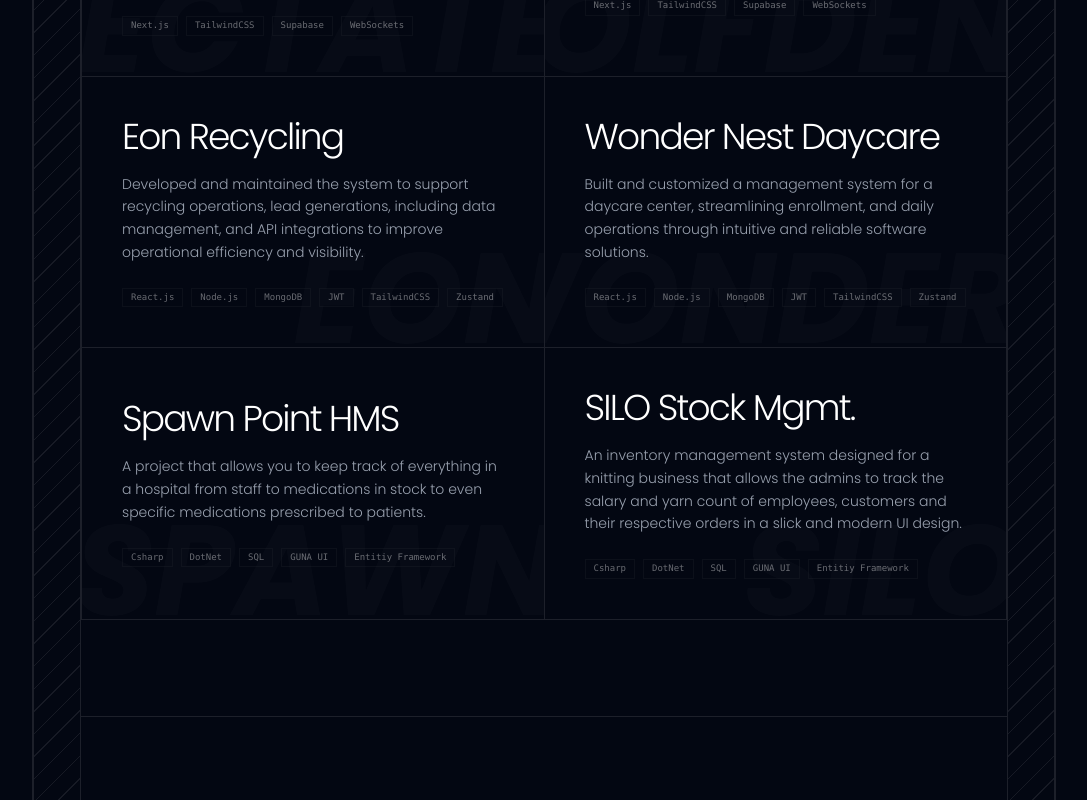
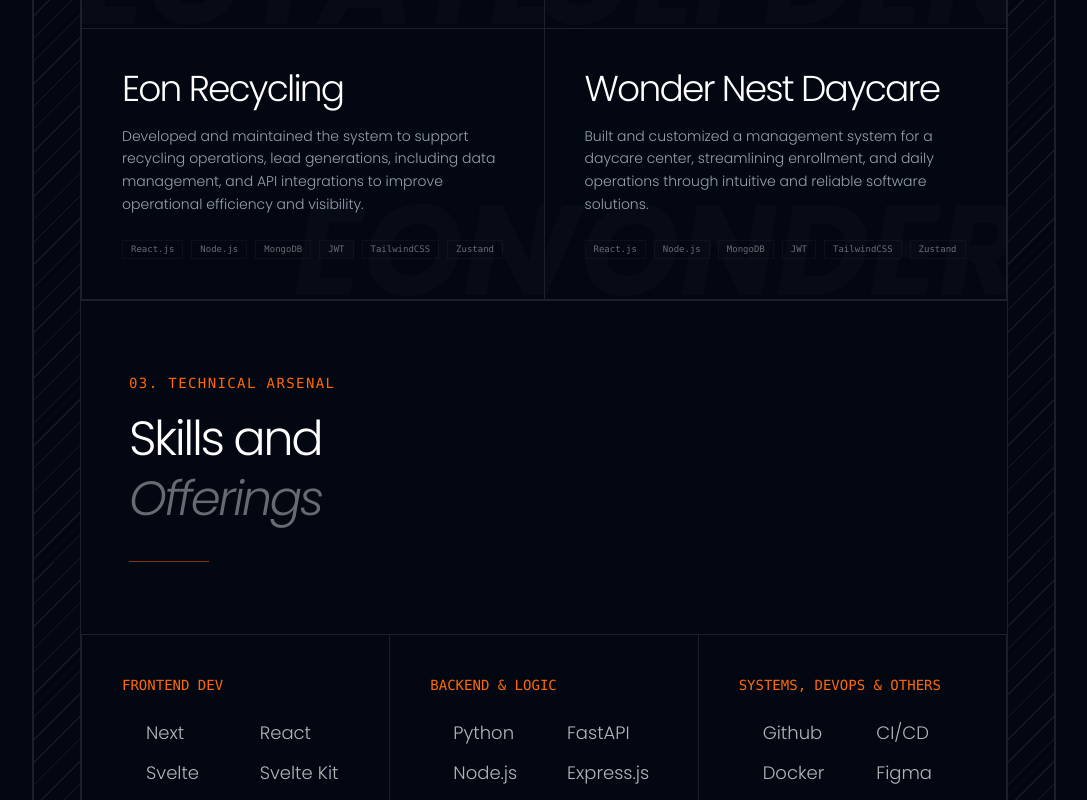
Before and after one commit to Dagin34/my-portfolio-v2, a SvelteKit app: page / in a window 1280 px wide. Shown: the part 4189-4989 px from the top of the page, without its empty margins (96-1183 px from the left). Built offline with nearby package versions, Linux system fonts and the light colour scheme.

Commit message:
Minor changes on the current UI pages

```diff
--- a/src/components/navbar.svelte
+++ b/src/components/navbar.svelte
@@ -6,10 +6,10 @@
     let mobileMenuOpen = $state(false);
 
     const navLinks = [
-        { id: '01', label: 'Experience', href: '#experience' },
-        { id: '02', label: 'Projects', href: '#projects' },
-        { id: '03', label: 'Skills', href: '#skills' },
-        { id: '04', label: 'Contact', href: '#contact' }
+        { id: '01', label: 'Experience', href: '/#experience' },
+        { id: '02', label: 'Projects', href: '/projects' },
+        { id: '03', label: 'Skills', href: '/#skills' },
+        { id: '04', label: 'Contact', href: '/#contact' }
     ];
 
     onMount(() => {
--- a/src/components/offerings.svelte
+++ b/src/components/offerings.svelte
@@ -44,8 +44,8 @@
   ];
 </script>
 
-<section id="skills" class="py-24 border-t border-border-color">
-  <div class="w-full p-8 md:p-12">
+<section id="skills" class="my-auto border-t border-border-color">
+  <div class="w-full px-8 lg:px-12 py-8 lg:py-18">
     <p class="text-brand-primary font-mono text-sm mb-4 tracking-widest uppercase">03. Technical Arsenal</p>
     <h2 class="text-3xl md:text-5xl font-light tracking-tighter text-white leading-tight">
       Skills and <br /> <span class="opacity-40 italic">Offerings</span>
--- a/src/components/projects.svelte
+++ b/src/components/projects.svelte
@@ -23,10 +23,15 @@
         tech?: string[];
     }
 
-    let { onMissing } = $props<{ onMissing: (msg: string) => void }>();
+    // 1. Added 'limit' to the destructured props with a default fallback
+    let { onMissing, fromHomePage, limit = 10 } = $props<{
+        onMissing: (msg: string) => void;
+        fromHomePage: boolean | true;
+        limit?: number;
+    }>();
 
     // Real project data from your resume
-    let projects: Project[] = [
+    let allProjects: Project[] = [
         {
             title: 'Gojo Getaways',
             description: 'Vacation Home Management & Booking Ecosystem for Ethiopian property owners and International Travellers.',
@@ -125,6 +130,9 @@
         },
     ];
 
+    // 2. Use $derived to automatically slice the array when the limit prop changes
+    let projects = $derived(allProjects.slice(0, limit));
+
     let activeProject = $state<Project | null>(null);
     let currentImgIndex = $state(0);
 
@@ -140,14 +148,21 @@
     }
 </script>
 
-<section class="py-24 border-t border-border-color">
-    <div class="w-full p-8 md:p-12">
-        <p class="text-brand-primary font-mono text-sm mb-4 tracking-widest uppercase">02. Selected Works</p>
-        <h2 class="text-3xl md:text-5xl font-light tracking-tighter text-white leading-tight">
-            Personal <br /> <span class="opacity-40 italic">Projects</span>
-        </h2>
+<section id="projects" class="my-auto border-t border-border-color">
+    <div class="w-full px-8 lg:px-12 py-8 lg:py-18">
+        {#if fromHomePage}
+            <p class="text-brand-primary font-mono text-sm mb-4 tracking-widest uppercase">02. Selected Works</p>
+            <h2 class="text-3xl md:text-5xl font-light tracking-tighter text-white leading-tight">
+                Personal <br /> <span class="opacity-40 italic">Projects</span>
+            </h2>
 
-        <div class="mt-8 h-px w-20 bg-brand-primary opacity-50"></div>
+            <div class="mt-8 h-px w-20 bg-brand-primary opacity-50"></div>
+        {:else}
+            <h2 class="text-3xl md:text-5xl font-light tracking-tighter text-white leading-tight">
+                Explore <br /> <span class="opacity-40 italic">My Creations</span>
+            </h2>
+            <div class="mt-8 h-px w-20 bg-brand-primary opacity-50"></div>
+        {/if}
     </div>
 
     <div class="grid grid-cols-1 md:grid-cols-2 gap-0 border-l border-t border-border-color">
--- a/src/routes/+page.svelte
+++ b/src/routes/+page.svelte
@@ -27,9 +27,7 @@
 </script>
 
 <svelte:head>
-    <SEO
-        title="Dagmawi Napoleon Bogale | Software Engineer (Ethiopia)"
-    />
+    <SEO title="Dagmawi Napoleon Bogale | Software Engineer (Ethiopia)" />
 </svelte:head>
 
 <div
@@ -47,7 +45,13 @@
         <div class="px-4 md:px-12">
             <div id="home"><Landing /></div>
             <div id="experience"><Experience /></div>
-            <div id="projects"><Projects onMissing={triggerToast} /></div>
+            <div id="projects">
+                <Projects
+                    onMissing={triggerToast}
+                    fromHomePage={true}
+                    limit={10}
+                />
+            </div>
             <div id="skills"><Offerings /></div>
             <div id="contact"><Contact onMissing={triggerToast} /></div>
             <Footer />
```
